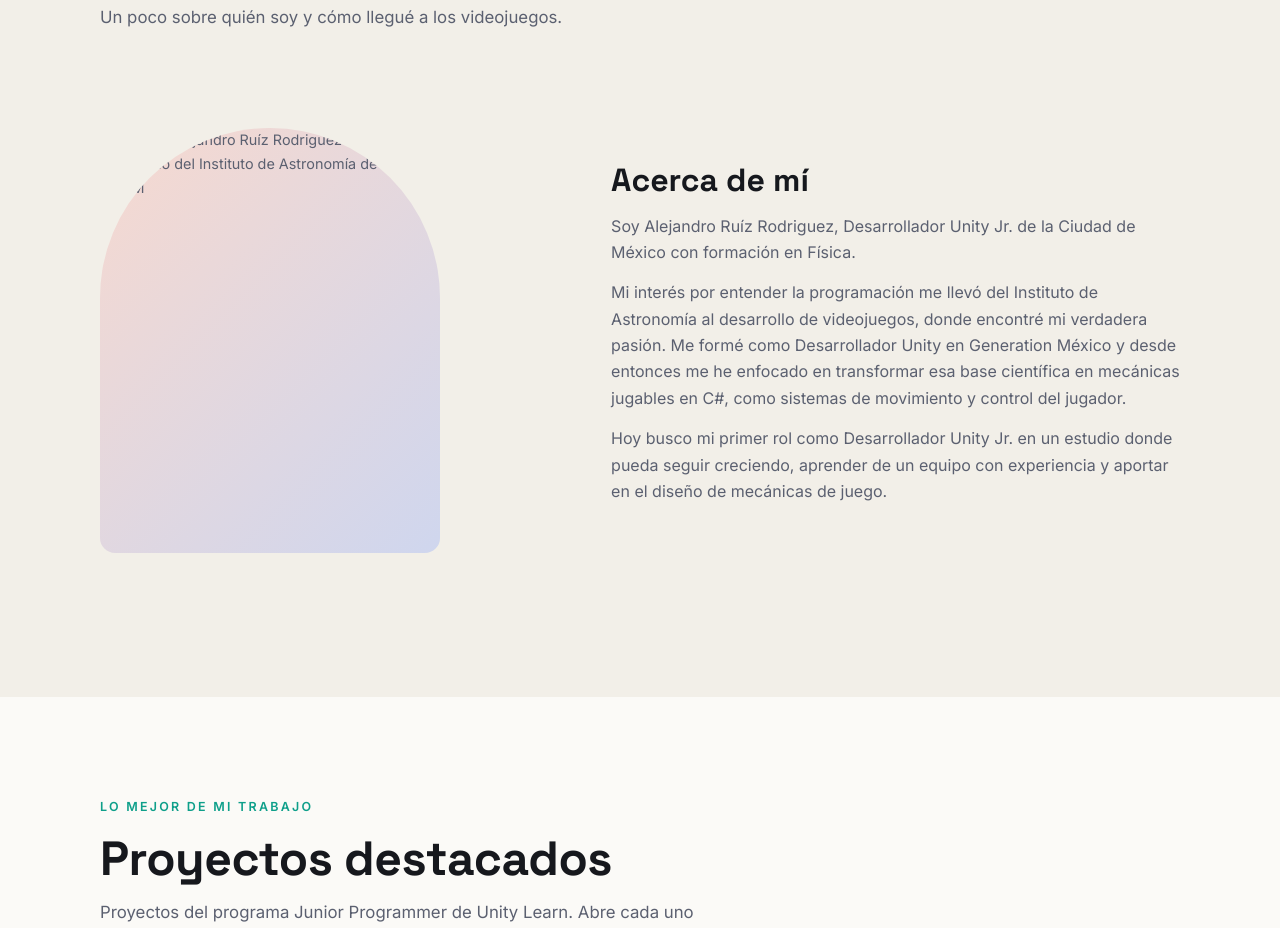
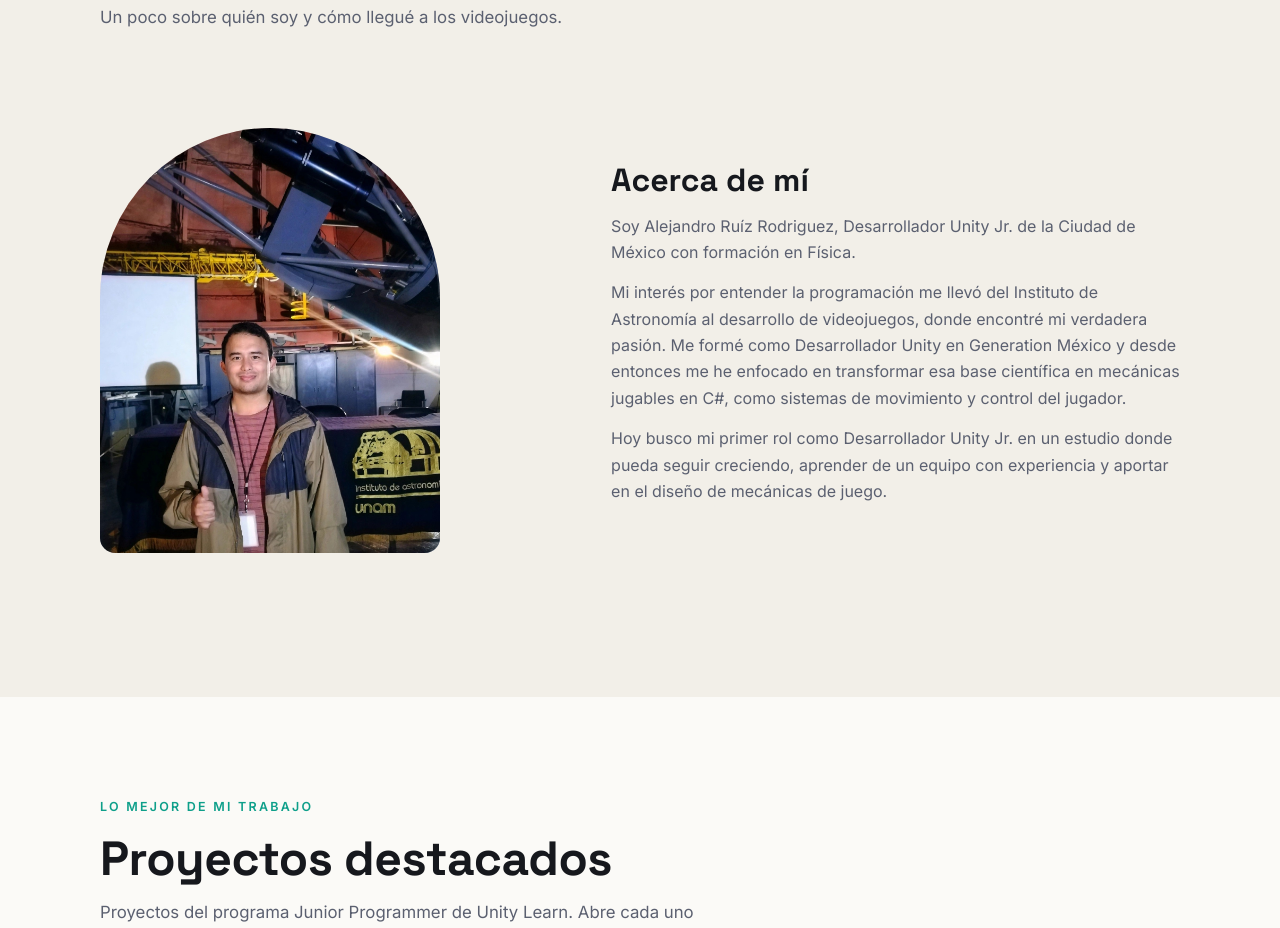
Before and after one commit to alexruizro98-eng/Alexruizro.github.io, a plain HTML site: page index.html in a window 1280 px wide. Shown: the part 1000-1928 px from the top of the page. Drawn offline with Linux system fonts and the light colour scheme.

Commit message:
Update index.html

```diff
--- a/index.html
+++ b/index.html
@@ -444,7 +444,7 @@
 
         <div class="block reveal">
           <div class="block-img portrait ph">
-            <img src="foto.jpg" alt="Foto de Alejandro Ruíz Rodriguez frente a un telescopio del Instituto de Astronomía de la UNAM" loading="lazy" style="object-position: 45% center;">
+            <img src="foto.png" alt="Foto de Alejandro Ruíz Rodriguez frente a un telescopio del Instituto de Astronomía de la UNAM" loading="lazy" style="object-position: 45% center;">
           </div>
           <div>
             <h3>Acerca de mí</h3>
```
